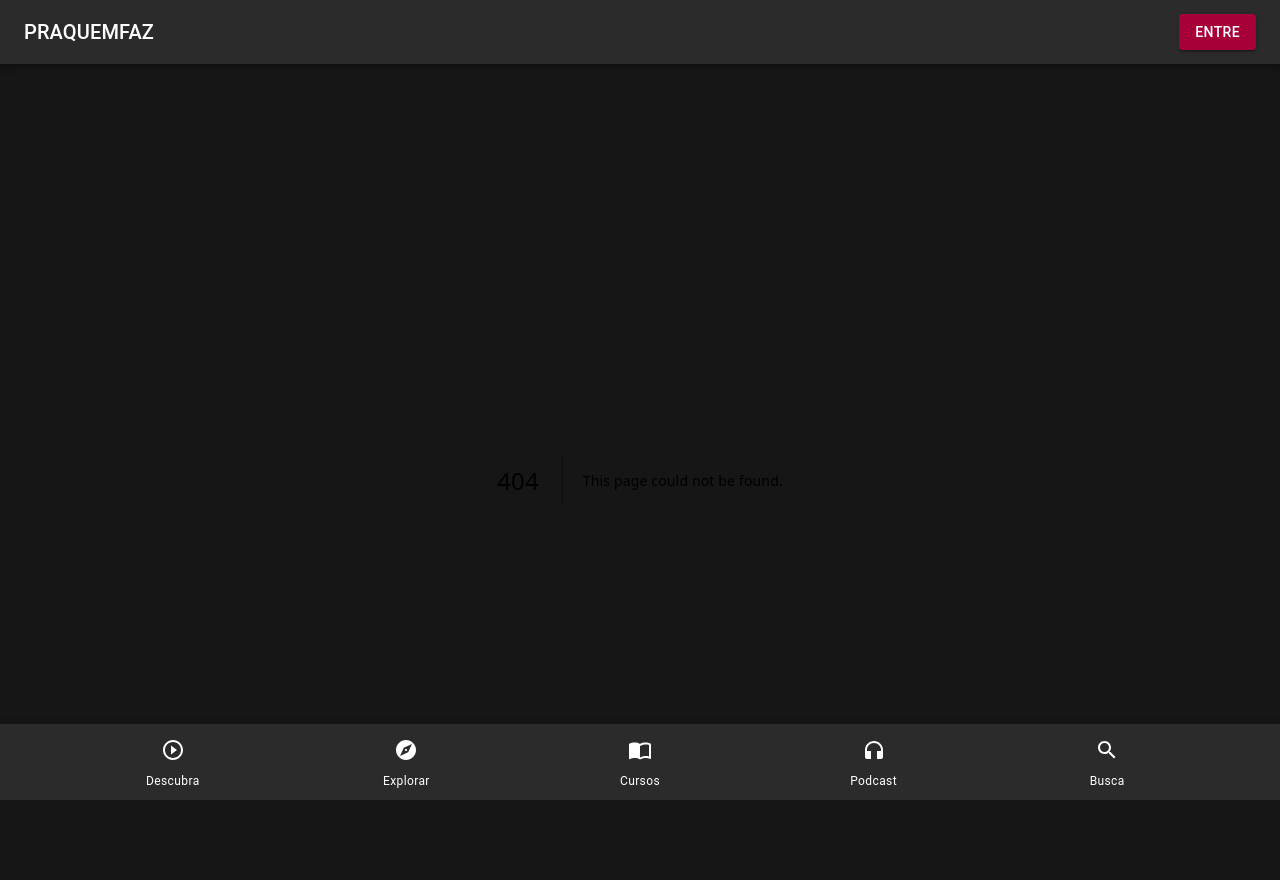
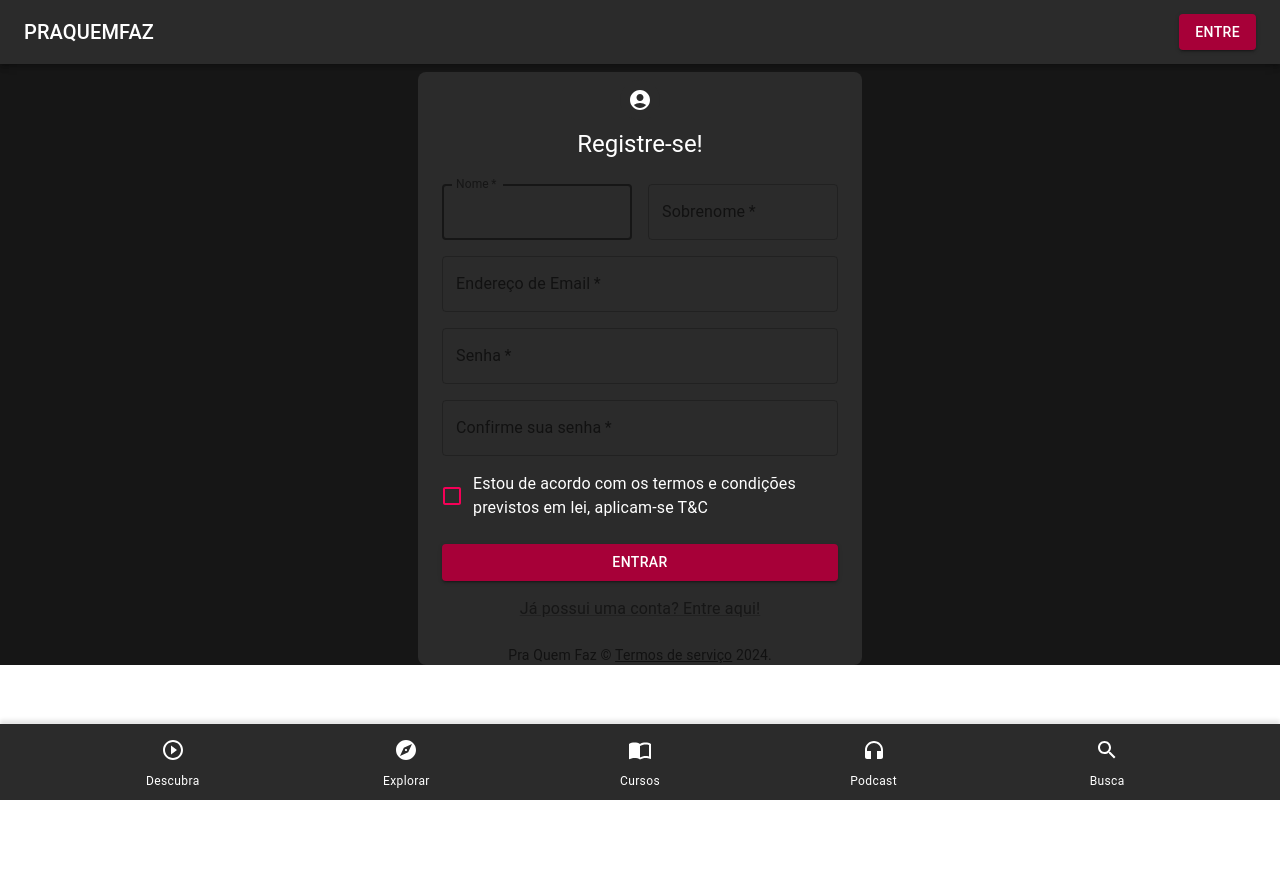
Before and after one commit to projects-athena/pqf2.0, a Next.js app: page /Login in a window 1280 px wide. Before the commit this address had no page. After the commit the page ends 800 px from the top, so only its background shows below. Built offline with nearby package versions, Linux system fonts and the light colour scheme.

Commit message:
Tela Base Login Esilizada

```diff
--- /dev/null
+++ b/src/app/Login/page.tsx
@@ -0,0 +1,134 @@
+// app/page.tsx
+import * as React from 'react';
+import Avatar from '@mui/material/Avatar';
+import Button from '@mui/material/Button';
+import CssBaseline from '@mui/material/CssBaseline';
+import TextField from '@mui/material/TextField';
+import FormControlLabel from '@mui/material/FormControlLabel';
+import Checkbox from '@mui/material/Checkbox';
+import Link from '@mui/material/Link';
+import Grid from '@mui/material/Grid';
+import Box from '@mui/material/Box';
+import AccountCircleIcon from '@mui/icons-material/AccountCircle';
+import Typography from '@mui/material/Typography';
+import Container from '@mui/material/Container';
+
+function Copyright(props: any)
+{
+  return (
+    <Typography variant="body2" color="text.secondary" align="center" {...props}>
+      {'Pra Quem Faz © '}
+      <Link color="inherit" href="#">
+        Termos de serviço
+      </Link>{' '}
+      {new Date().getFullYear()}
+      {'.'}
+    </Typography>
+  );
+}
+
+export default function Login()
+{
+  return (
+    <>
+      <Container component="main" maxWidth="xs" sx={{bgcolor: 'secondary.main', color: 'secondary.contrastText',  borderRadius: 2, marginTop: -7, marginBottom: 10}}>
+        <CssBaseline />
+        <Box
+          sx={{
+            marginTop: 8,
+            display: 'flex',
+            flexDirection: 'column',
+            alignItems: 'center',
+          }}
+        >
+          <Avatar sx={{ m: 1, bgcolor: 'secondary.main'}}>
+            <AccountCircleIcon />
+          </Avatar>
+          <Typography component="h1" variant="h5">
+            Registre-se!
+          </Typography>
+          <Box component="form" noValidate onSubmit={console.log("aaa")} sx={{ mt: 3 }}>
+            <Grid container spacing={2}>
+              <Grid item xs={12} sm={6}>
+                <TextField
+                  autoComplete="given-name"
+                  name="nome"
+                  required
+                  fullWidth
+                  id="nome"
+                  label="Nome"
+                  autoFocus
+                />
+              </Grid>
+              <Grid item xs={12} sm={6}>
+                <TextField
+                  required
+                  fullWidth
+                  id="sobrenome"
+                  label="Sobrenome"
+                  name="sobrenome"
+                  autoComplete="family-name"
+                />
+              </Grid>
+              <Grid item xs={12}>
+                <TextField
+                  required
+                  fullWidth
+                  id="email"
+                  label="Endereço de Email"
+                  name="email"
+                  autoComplete="email"
+                />
+              </Grid>
+              <Grid item xs={12}>
+                <TextField
+                  required
+                  fullWidth
+                  name="password"
+                  label="Senha"
+                  type="password"
+                  id="password"
+                  autoComplete="new-password"
+                />
+              </Grid>
+              <Grid item xs={12}>
+                <TextField
+                  required
+                  fullWidth
+                  name="confirmationpassword"
+                  label="Confirme sua senha"
+                  type="password"
+                  id="confirmationpassword"
+                  autoComplete="new-password"
+                />
+              </Grid>
+              <Grid item xs={12}>
+                <FormControlLabel
+                  control={<Checkbox value="allowExtraEmails" sx={{ color: '#f50057','&.Mui-checked': {color: '#f50057',},}}/>}
+                  label="Estou de acordo com os termos e condições previstos em lei, aplicam-se T&C"
+                />
+              </Grid>
+            </Grid>
+            <Button
+              type="submit"
+              fullWidth
+              variant="contained"
+              color="tertiary"
+              sx={{ mt: 3, mb: 2 }}
+            >
+              Entrar
+            </Button>
+            <Grid container justifyContent="center">
+              <Grid item>
+                <Link href="#" variant="inherit">
+                  Já possui uma conta? Entre aqui!
+                </Link>
+              </Grid>
+            </Grid>
+          </Box>
+        </Box>
+        <Copyright sx={{ mt: 3 }} />
+      </Container>
+    </>
+  );
+}
--- a/src/app/layout.tsx
+++ b/src/app/layout.tsx
@@ -38,7 +38,7 @@ export default function RootLayout({
           <Container component="main" sx={{ mt: 2, mb: 2 }}>
             {children}
           </Container>
-          <Footer />
+          <Footer/>
           </GlobalBodyStyles>
         </ThemeProvider>
       </body>
```
